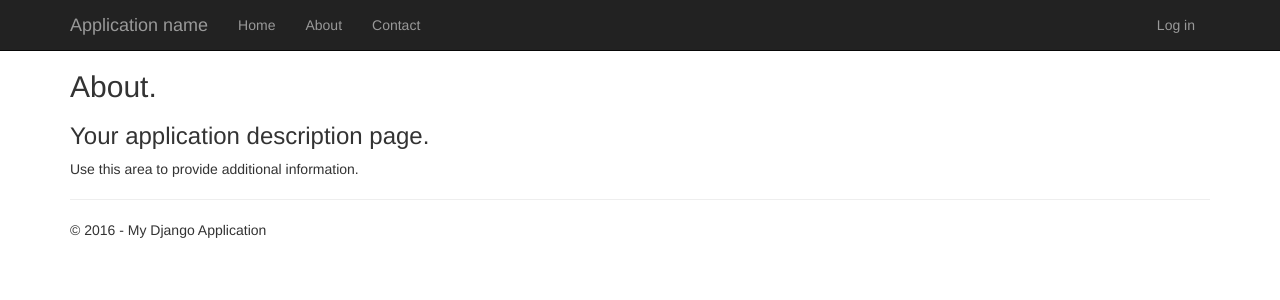
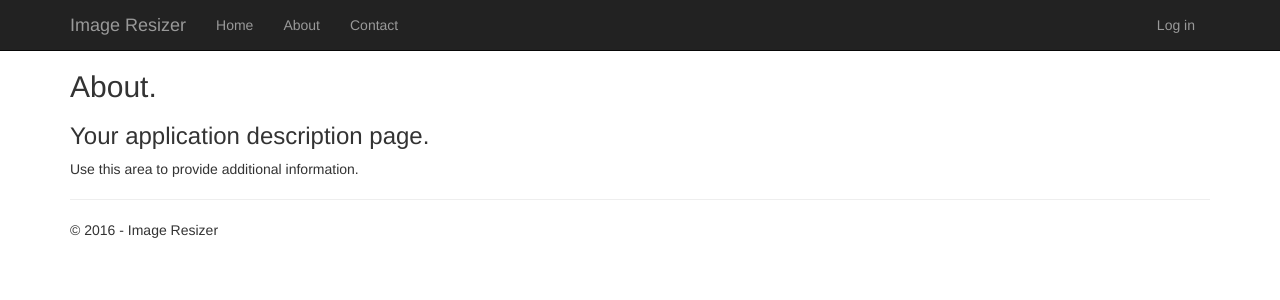
Before and after one commit to Tramort/image_resizer, a Django app: page /about in a window 1280 px wide. Shown: the top 300 px of the page. Run offline with Django 3.2, Linux system fonts and the light colour scheme; some libraries are stand-ins or nearby versions.

Commit message:
app/templates/app/layout.html: changed default app name to "Image resizer".

```diff
--- a/app/templates/app/layout.html
+++ b/app/templates/app/layout.html
@@ -3,7 +3,7 @@
 <head>
     <meta charset="utf-8" />
     <meta name="viewport" content="width=device-width, initial-scale=1.0">
-    <title>{{ title }} - My Django Application</title>
+    <title>{{ title }} - Image Resizer</title>
     {% load staticfiles %}
     <link rel="stylesheet" type="text/css" href="{% static 'app/content/bootstrap.min.css' %}" />
     <link rel="stylesheet" type="text/css" href="{% static 'app/content/site.css' %}" />
@@ -19,7 +19,7 @@
                     <span class="icon-bar"></span>
                     <span class="icon-bar"></span>
                 </button>
-                <a href="/" class="navbar-brand">Application name</a>
+                <a href="/" class="navbar-brand">Image Resizer</a>
             </div>
             <div class="navbar-collapse collapse">
                 <ul class="nav navbar-nav">
@@ -36,7 +36,7 @@
 {% block content %}{% endblock %}
         <hr/>
         <footer>
-            <p>&copy; {{ year }} - My Django Application</p>
+            <p>&copy; {{ year }} - Image Resizer</p>
         </footer>
     </div>
 
```
